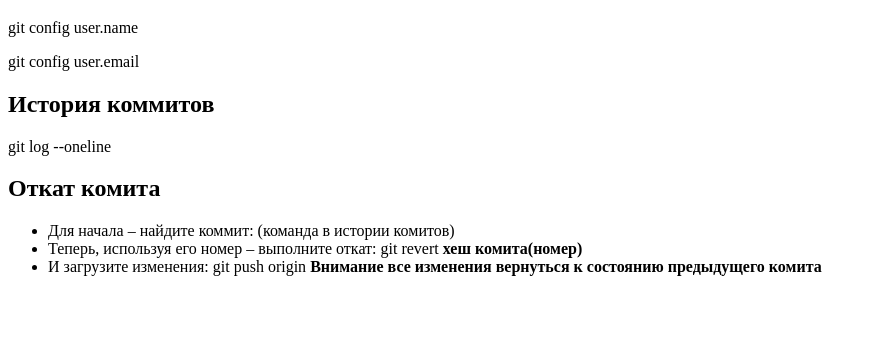
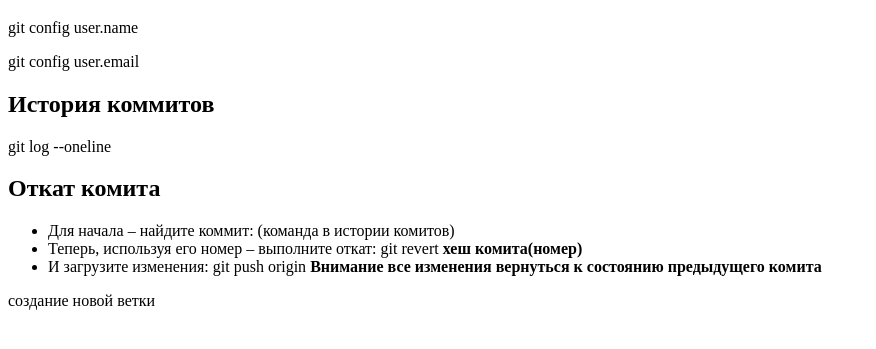
Before and after one commit to TatiynaLN/gitTest, a plain HTML site: page index.html in a window 1280 px wide. Shown: the part 193-542 px from the top of the page, without its empty margins (0-876 px from the left). Drawn offline with Linux system fonts and the light colour scheme.

Commit message:
создание новой ветки test

```diff
--- a/index.html
+++ b/index.html
@@ -23,5 +23,6 @@
         <li>Теперь, используя его номер – выполните откат: git revert <b>хеш комита(номер)</b>  </li>
         <li>И загрузите изменения: git push origin <b>Внимание все изменения вернуться к состоянию предыдущего комита</b></li>
     </ul>
+    <p>создание новой ветки</p>
 </body>
 </html>
```
